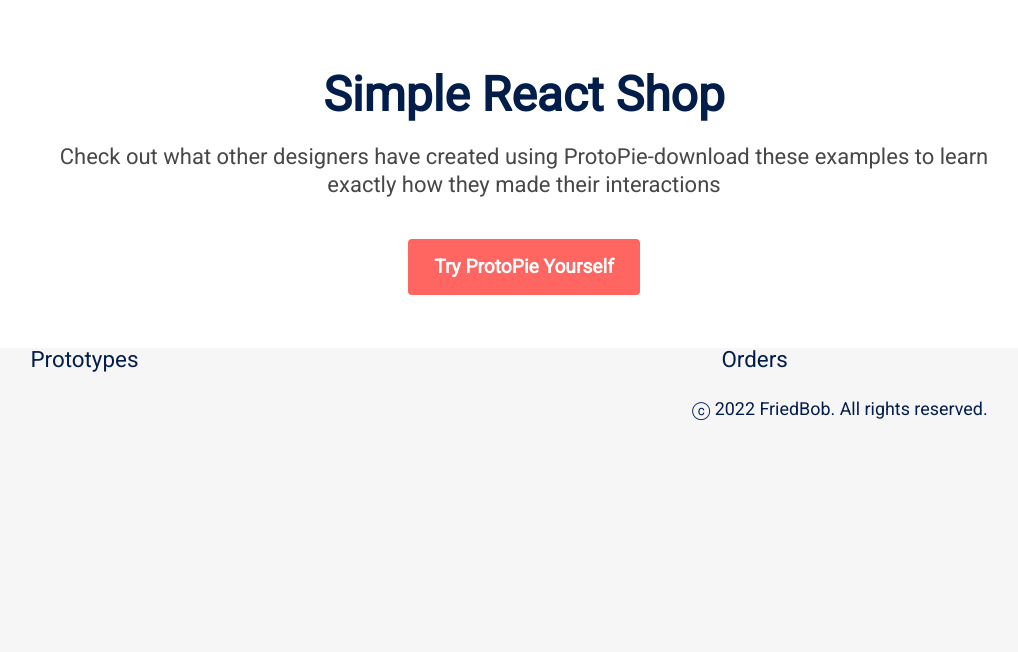
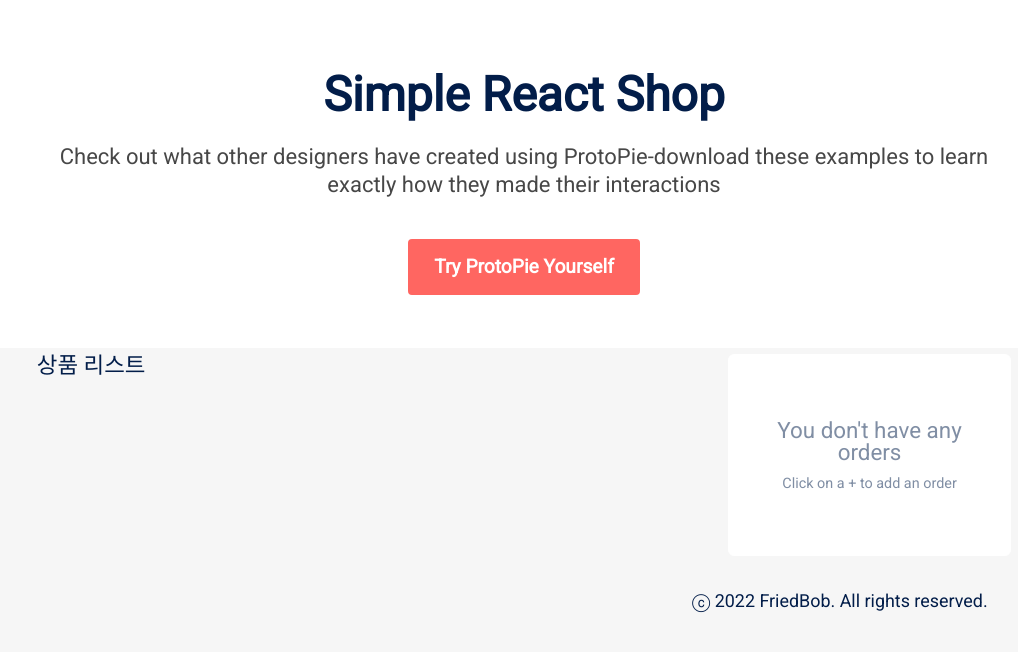
Before and after one commit to FriedBob/react-simple-shopping, a React (Create React App) app: page / in a window 1280 px wide. Shown: the top 652 px of the page, without its empty margins (116-1134 px from the left). Built offline with nearby package versions, Linux system fonts and the light colour scheme.

Commit message:
Orders & Prototypes Components basic bone design

```diff
--- a/src/components/Orders.jsx
+++ b/src/components/Orders.jsx
@@ -1,3 +1,10 @@
 export default function Orders() {
-  return <div>Orders</div>;
+  return (
+    <aside>
+      <div className="empty">
+        <div className="title">You don't have any orders</div>
+        <div className="subtitle">Click on a + to add an order</div>
+      </div>
+    </aside>
+  );
 }
--- a/src/components/Prototypes.jsx
+++ b/src/components/Prototypes.jsx
@@ -1,3 +1,7 @@
 export default function Prototypes() {
-  return <div>Prototypes</div>;
+  return (
+    <main>
+      <div className="prototypes">상품 리스트</div>
+    </main>
+  );
 }
```
